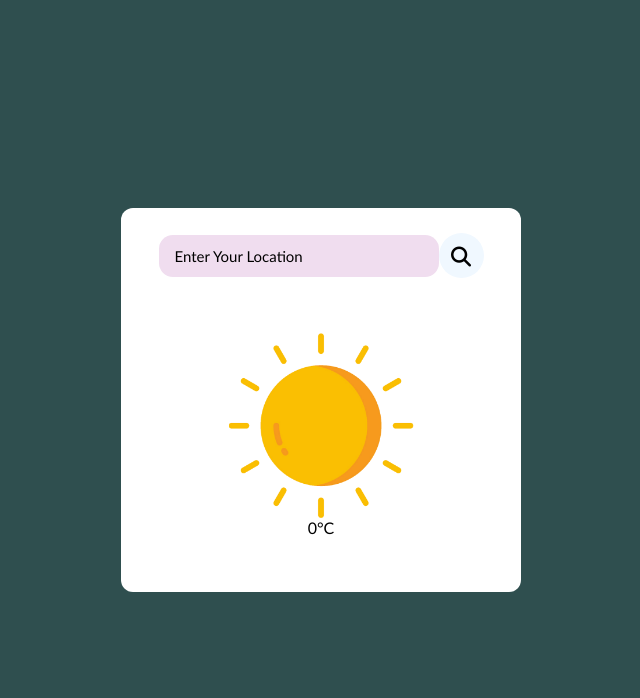
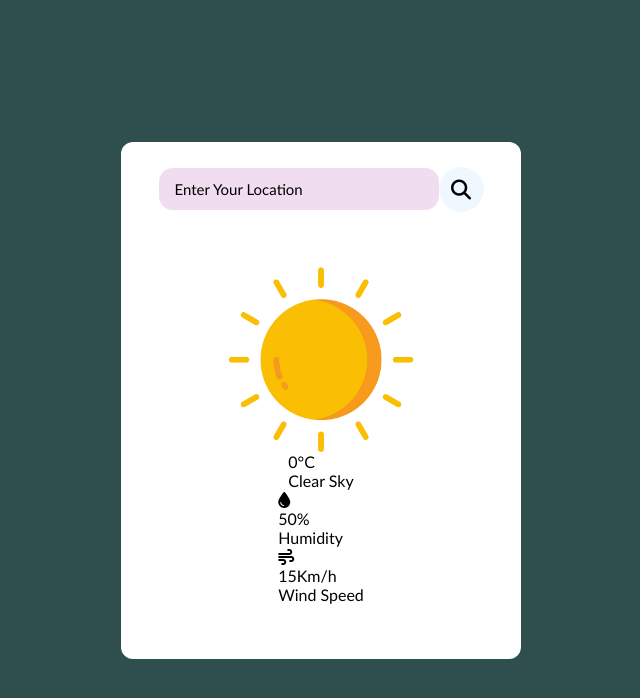
Before and after one commit to jhanviirana/PRODIGY_WD_05, a plain HTML site: page index.html in a window 1280 px wide. Shown: the whole page, without its empty margins (319-959 px from the left). Drawn offline with Linux system fonts and the light colour scheme; files whose address does not match are found by name.

Commit message:
Update index.html

```diff
--- a/index.html
+++ b/index.html
@@ -14,7 +14,7 @@
             <div class="search-box">
                 <input type="text" class="input-box" placeholder="Enter your location">
 
-                <button><i class="fa-solid fa-magnifying-glass fa-flip"></i>   </button>     </div>
+                <button><i class="fa-solid fa-magnifying-glass fa-flip" id="searchBtn"></i>   </button>     </div>
 
         <div class="weather-body">
             <img src="/assets/clear.png" alt="Weather Image">
@@ -22,12 +22,32 @@
 
             <div class="weather-box">
                 <p class="temprature">0°C</p>
+                <p class="descripition">Clear Sky</p>
+            </div>
+
+            <div class="weather-detail">
+                <div class="humidity">
+                    <i class="fa-solid fa-droplet"></i>
+                    <div class="text">
+                        <span id="humidity">50%</span>
+                        <p>Humidity</p>
+                    </div>
+                </div>
+
+                <div class="wind">
+                    <i class="fa-solid fa-wind"></i>
+                    <div class="text">
+                    <span id="wind-speed">15Km/h</span>
+                        <p>Wind Speed</p>
+                    </div>
+                </div>
+
             </div>
         </div>
 
 
     </div>
 
-
+<script src="script.js"></script>
 </body>
 </html>
```
